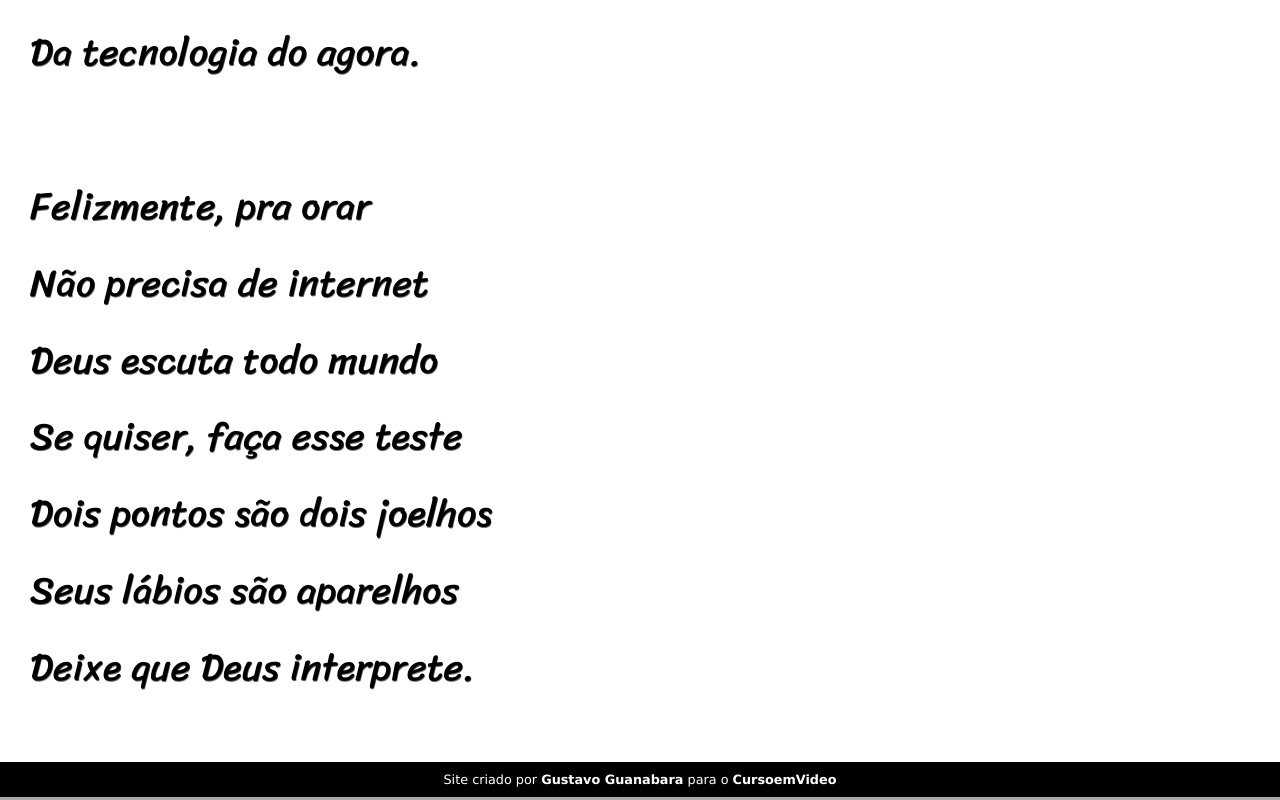
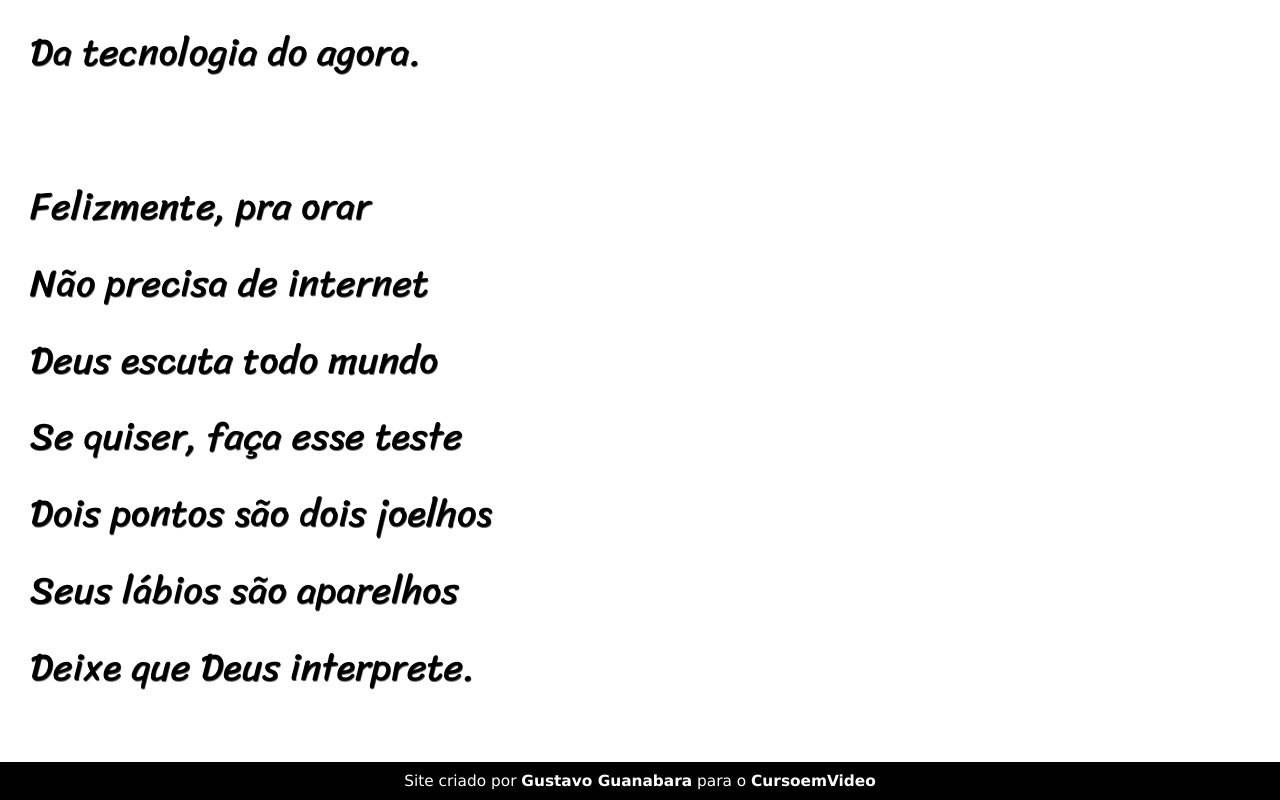
Before and after one commit to welisonw/projeto-cordel, a plain HTML site: page index.html in a window 1280 px wide. Shown: the part 3975-4775 px from the top of the page. Drawn offline with Linux system fonts and the light colour scheme.

Commit message:
Update stylecorrigido.css

```diff
--- a/stylecorrigido.css
+++ b/stylecorrigido.css
@@ -98,5 +98,5 @@ footer {
     color: white;
     text-align: center;
     padding: 10px;
-    font-size: 1vw;
+    font-size: 1.2vw;
 }
```
